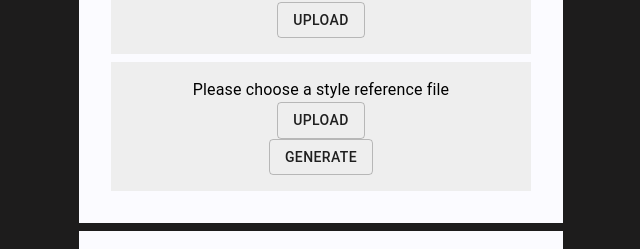
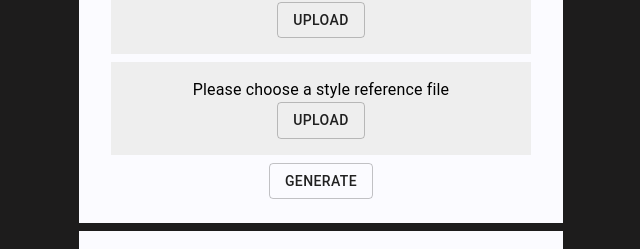
Before and after one commit to maxupravitelev/neuralstyletransfer-gui, a React (Create React App) app: page / in a window 1280 px wide. Shown: the part 492-741 px from the top of the page, without its empty margins (319-959 px from the left). Built offline with nearby package versions, Linux system fonts and the light colour scheme; no server answers.

Commit message:
move StyleImage into own component

```diff
--- a/src/components/ImageUploader/StyleImage.js
+++ b/src/components/ImageUploader/StyleImage.js
@@ -0,0 +1,46 @@
+import React, { useState } from 'react'
+
+// import material ui components & styles
+import { Typography, Button } from '@material-ui/core'
+import { makeStyles } from '@material-ui/styles'
+import { styles } from 'styles'
+
+const useStyles = makeStyles(styles)
+
+
+const StyleImage = ({ handleChange, imageFormSet, image}) => {
+
+  const classes = useStyles()
+
+  return (
+      <div className={classes.imagePreviewContainer}>
+      <input
+          type="file"
+          name="styleImage"
+          accept="image/*"
+          id="styleImage"
+          style={{ display: 'none' }}
+          onChange={handleChange}
+      />
+
+      <label htmlFor="styleImage">
+          {(imageFormSet.styleImage) &&
+          <img
+              src={image.styleImage}
+              alt="reference"
+              className={classes.imagePreview}
+          ></img>
+          }
+          <Typography>
+              Please choose a style reference file
+          </Typography>
+          <Button variant="outlined" component="span">
+              Upload
+          </Button>
+      </label>
+
+  </div>
+    )
+}
+
+export default StyleImage
--- a/src/components/ImageUploader/index.js
+++ b/src/components/ImageUploader/index.js
@@ -1,14 +1,17 @@
 import React, { useState } from 'react'
 
 import ContentImage from './ContentImage'
+import StyleImage from './StyleImage'
 
 // import sending notifications
 import Notification from 'components/Notification'
 import { setNotification } from 'reducers/notificationReducer'
 import { useDispatch, useSelector } from 'react-redux'
 
-import { getGeneratedImageUrl, setGeneratingMessage } from 'reducers/generatedImageReducer'
-
+import {
+    getGeneratedImageUrl,
+    setGeneratingMessage,
+} from 'reducers/generatedImageReducer'
 
 // import service for communication with backend
 import imagesService from 'services/images'
@@ -29,8 +32,7 @@ const ImageUploader = () => {
     const [imageGenerationState, setImageGenerationState] = useState('')
     const [imageFormSet, setImageFormSet] = useState({
         contentImage: false,
-        styleImage: false
-
+        styleImage: false,
     })
 
     const [image, setImage] = useState({
@@ -58,24 +60,24 @@ const ImageUploader = () => {
     const handleSubmit = async (event) => {
         event.preventDefault()
 
-        dispatch(setGeneratingMessage('Image is being generated on the server. This might take a moment...'))
-
+        dispatch(
+            setGeneratingMessage(
+                'Image is being generated on the server. This might take a moment...'
+            )
+        )
 
         const returnedFilename = await imagesService.uploadImagesToBackend(
             event.target
         )
-
 
         const generatedOutputUrl =
             process.env.REACT_APP_BACKEND_URL +
             '/api/images/generated_output/?filename=' +
             returnedFilename
 
-
         dispatch(getGeneratedImageUrl(generatedOutputUrl))
 
         dispatch(setGeneratingMessage(''))
-
     }
 
     return (
@@ -85,37 +87,20 @@ const ImageUploader = () => {
             encType="multipart/form-data"
         >
             <Notification />
-            <ContentImage handleChange={handleChange} imageFormSet={imageFormSet} image={image}/>
-            <div className={classes.imagePreviewContainer}>
-                <input
-                    type="file"
-                    name="styleImage"
-                    accept="image/*"
-                    id="styleImage"
-                    style={{ display: 'none' }}
-                    onChange={handleChange}
-                />
-
-                <label htmlFor="styleImage">
-                    {(imageFormSet.styleImage) &&
-                    <img
-                        src={image.styleImage}
-                        alt="reference"
-                        className={classes.imagePreview}
-                    ></img>
-                    }
-                    <Typography>
-                        Please choose a style reference file
-                    </Typography>
-                    <Button variant="outlined" component="span">
-                        Upload
-                    </Button>
-                </label>
-                <div>
-                    <Button type="submit" variant="outlined">
-                        GENERATE
-                    </Button>
-                </div>
+            <ContentImage
+                handleChange={handleChange}
+                imageFormSet={imageFormSet}
+                image={image}
+            />
+            <StyleImage
+                handleChange={handleChange}
+                imageFormSet={imageFormSet}
+                image={image}
+            />
+            <div>
+                <Button type="submit" variant="outlined">
+                    GENERATE
+                </Button>
             </div>
         </form>
     )
```
